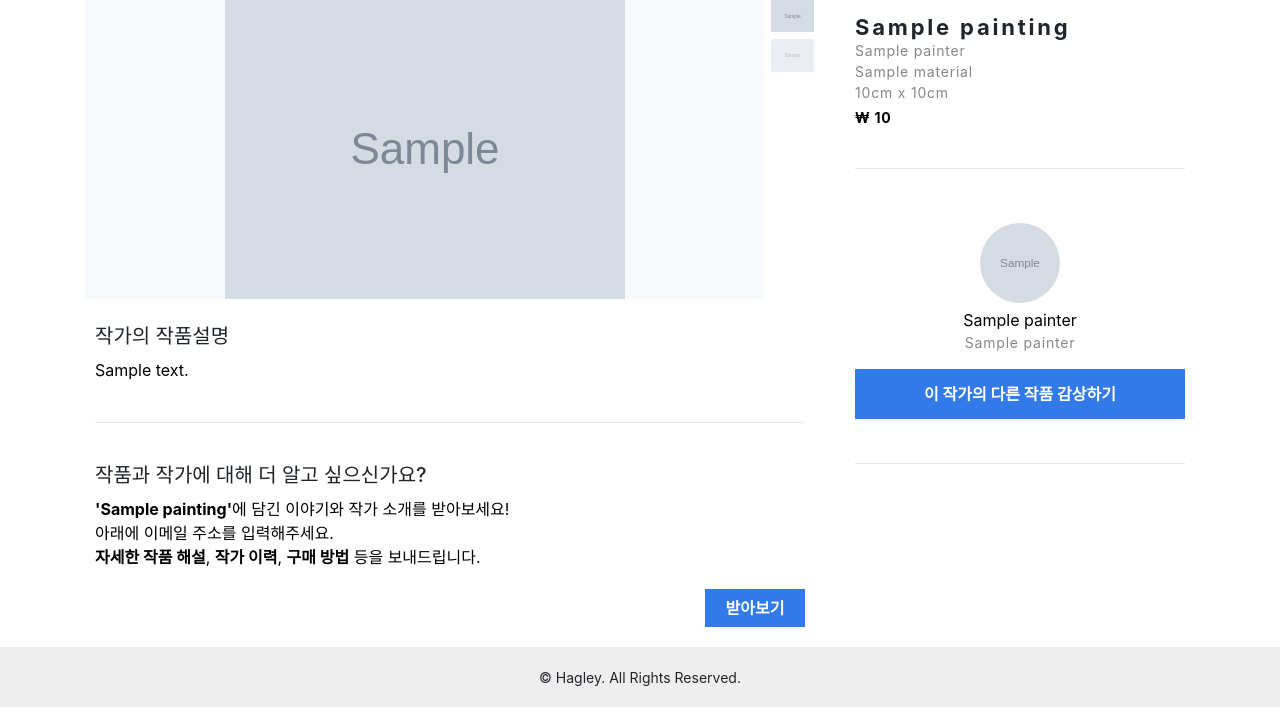
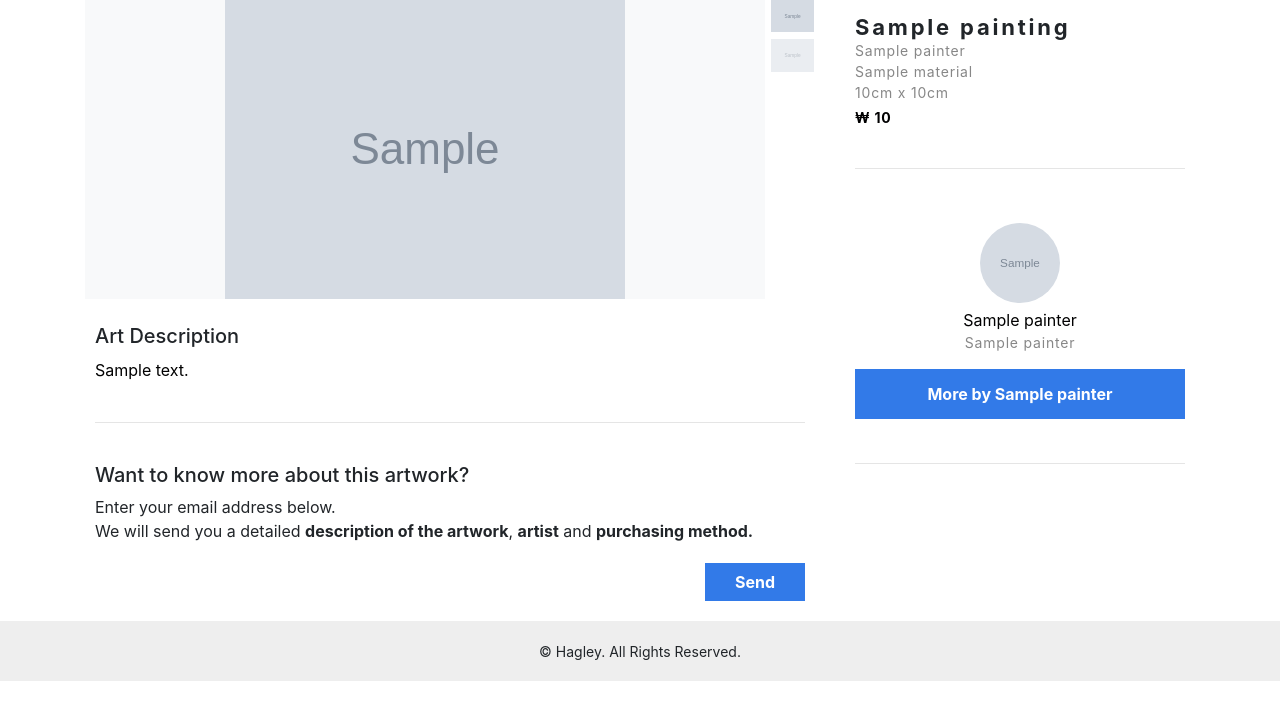
Before and after one commit to SJGeeKo/project_hg, a Django app: template shop/templates/shop/detail.html in a window 1280 px wide. Shown: the part 89-800 px from the top of the page. Run offline with Django 3.2, Linux system fonts and the light colour scheme; the template is opened without the code that fills it: most values are stand-ins (such as "Sample title", 1, 10 or a date in 2020); grey boxes marked "Sample" are stand-in pictures; some libraries are stand-ins or nearby versions.

Commit message:
메뉴들 다국어 지원

```diff
--- a/artist/templates/artist/detail.html
+++ b/artist/templates/artist/detail.html
@@ -1,5 +1,5 @@
 {% extends "base.html" %}
-{% load humanize %}
+{% load humanize i18n %}
 {% block title %}
     {{paintings.0.painter.name}} - 작가 상세정보 | Hagley
 {% endblock %}
@@ -25,7 +25,7 @@
 </div>
 <div class="my-container">
     <div class="container">
-        <h2 class="my-sub-title ml-2">작품 둘러보기</h2>
+        <h2 class="my-sub-title ml-2">{% trans 'Artworks' %}</h2>
         <div class="grid are-images-unloaded">
             <div class="grid__col-sizer"></div>
             <div class="grid__gutter-sizer"></div>
@@ -144,7 +144,7 @@
     };
 
     var artistDescription = document.getElementById("artist-description");
-    $clamp(artistDescription, {clamp: 3, useNativeClamp: false, truncationHTML: "<a id='read_more' href='#'>더 보기</a>"});
+    $clamp(artistDescription, {clamp: 3, useNativeClamp: false, truncationHTML: "<a id='read_more' href='#'>{% trans 'see more' %}</a>"});
 
     $("#read_more").click(function(){
         artistDescription.remove();
--- a/shop/templates/shop/detail.html
+++ b/shop/templates/shop/detail.html
@@ -2,8 +2,9 @@
 {% load staticfiles %}
 {% load humanize %}
 {% load crispy_forms_tags %}
+{% load i18n %}
 {% block title %}
-    {{painting.name}} by {{painting.painter.name}} | 헤이글리
+    {{painting.name}} by {{painting.painter.name}} | Hagley
 {% endblock %}
 {% block content %}
 <div class="container margin-top-20">
@@ -22,9 +23,9 @@
                 {% endfor %}
             </div>
             <div class="email-container d-none d-lg-block">
-                <h5>작가의 작품설명</h5>
+                <h5>{% trans 'Art Description' %}</h5>
                 {% if painting.description == "" %}
-                    <p class="my-description-detail" style="color: #878787;">입력된 작품설명이 없습니다.</p>
+                    <p class="my-description-detail" style="color: #878787;">{% trans 'No description to show.' %}</p>
                 {% else %}
                     <p id="painting-desc" class="my-description-detail">{{painting.description}}</p>
                     <div id="painting-desc-full" class="my-description-detail d-none">
@@ -42,9 +43,9 @@
                     <p class="my-description-sub">{{painting.width}}cm x {{painting.height}}cm</p>
                     <p class="my-description-bold mt-1">₩ {{painting.price|intcomma}}</p>
                     <hr>
-                    <h5>작가의 작품설명</h5>
+                    <h5>{% trans 'Art Description' %}</h5>
                     {% if painting.description == "" %}
-                        <p class="my-description-detail" style="color: #878787;">입력된 작품설명이 없습니다.</p>
+                        <p class="my-description-detail" style="color: #878787;">{% trans 'No description to show.' %}</p>
                     {% else %}
                         <p id="painting-desc-2" class="my-description-detail">{{painting.description}}</p>
                         <div id="painting-desc-full-2" class="my-description-detail d-none">
@@ -60,21 +61,20 @@
                             </div>
                             <p class="my-description-detail">{{painting.painter}}</p>
                             <p class="my-description-sub">{{painting.painter.title}}</p>
-                            <button class="my-btn-lg mt-3">이 작가의 다른 작품 감상하기</button>
+                            <button class="my-btn-lg mt-3">{% trans 'More by' %} {{painting.painter.name}}</button>
                         </a>
                     </div>
                     <hr>
                 </div>
-                <h5>작품과 작가에 대해 더 알고 싶으신가요?</h5>
-                <p class="my-description-detail"><strong>'{{painting.name}}'</strong>에 담긴 이야기와 작가 소개를 받아보세요!<br>
-                    아래에 이메일 주소를 입력해주세요.<br>
-                    <strong>자세한 작품 해설</strong>, <strong>작가 이력</strong>, <strong>구매 방법</strong> 등을 보내드립니다.</p>
+                <h5>{% trans 'Want to know more about this artwork?' %}</h5>
+                    {% trans 'Enter your email address below.'%}<br>
+                    {% trans 'We will send you a detailed <strong>description of the artwork</strong>, <strong>artist</strong> and <strong>purchasing method.</strong>' %}</p>
                 <div class="getBrochure" style="margin: 20px 0">
                     <form id="getBrochureForm" action="" method="POST">
                         {% csrf_token %}
                         {{brochure_form|crispy}}
                     </form>
-                    <button id="getBrochureBtn" class="my-btn btn-flex">받아보기</button>
+                    <button id="getBrochureBtn" class="my-btn btn-flex">{% trans 'Send' %}</button>
                 </div>
             </div>
         </div>
@@ -95,7 +95,7 @@
                         </div>
                         <p class="my-description-detail">{{painting.painter}}</p>
                         <p class="my-description-sub">{{painting.painter.title}}</p>
-                        <button class="my-btn-lg mt-3">이 작가의 다른 작품 감상하기</button>
+                        <button class="my-btn-lg mt-3">{% trans 'More by' %} {{painting.painter.name}}</button>
                     </a>
                 </div>
                 <hr class="mb-0">
@@ -228,10 +228,10 @@
     // Truncate at first and show all contents when a user clicks 'read more'
     $(document).ready(function () {
         var paintingDesc = document.getElementById("painting-desc");
-        $clamp(paintingDesc, { clamp: 3, useNativeClamp: false, truncationHTML: "<a id='read_more' href='#'>더 보기</a>" });
+        $clamp(paintingDesc, { clamp: 3, useNativeClamp: false, truncationHTML: "<a id='read_more' href='#'>{% trans 'see more' %}</a>" });
 
         var paintingDesc2 = document.getElementById("painting-desc-2");
-        $clamp(paintingDesc2, { clamp: 3, useNativeClamp: false, truncationHTML: "<a id='read_more2' href='#'>더 보기</a>" });
+        $clamp(paintingDesc2, { clamp: 3, useNativeClamp: false, truncationHTML: "<a id='read_more2' href='#'>{% trans 'see more' %}</a>" });
 
         $("#read_more").click(function () {
             paintingDesc.remove();
--- a/shop/templates/shop/sellfab.html
+++ b/shop/templates/shop/sellfab.html
@@ -5,7 +5,7 @@
 <div>
     <a href="" class="float" data-toggle="modal" data-target="#modal-sell">
         <div class="my-float">
-            <i class="fas fa-palette"></i> 판매하고 싶은 작품이 있으신가요?
+            <i class="fas fa-palette"></i> {% trans 'Want to sell on Hagley?' %}
         </div>
     </a>
 </div>
@@ -15,7 +15,7 @@
     <div class="modal-dialog modal-dialog-centered" role="document">
         <div class="modal-content">
             <div class="modal-header">
-                <h5 class="modal-title" id="exampleModalCenterTitle">작품 판매 문의하기</h5>
+                <h5 class="modal-title" id="exampleModalCenterTitle">{% trans 'Sales Inquiry' %}</h5>
                 <button type="button" class="close" data-dismiss="modal" aria-label="Close">
                     <span aria-hidden="true">&times;</span>
                 </button>
@@ -24,7 +24,7 @@
                 <form id="sellfabForm" method="POST">
                     {% csrf_token %}
                     {{form|crispy}}
-                    <button id="sellfabBtn" class="btn btn-primary" data-dismiss="modal">문의하기</button>
+                    <button id="sellfabBtn" class="btn btn-primary" data-dismiss="modal">{% trans 'Submit' %}</button>
                 </form>
             </div>
         </div>
--- a/shop/views.py
+++ b/shop/views.py
@@ -2,6 +2,7 @@ from django.shortcuts import render
 from .models import Painting, PaintingImg
 from mail.forms import ContactForm, SendBrochureForm
 from django.core.paginator import Paginator, EmptyPage, InvalidPage
+from django.utils import translation
 
 # Create your views here.
 def allPaintings(request):
```
Also changed, not shown: locale/en/LC_MESSAGES/django.po, locale/ko/LC_MESSAGES/django.po.
